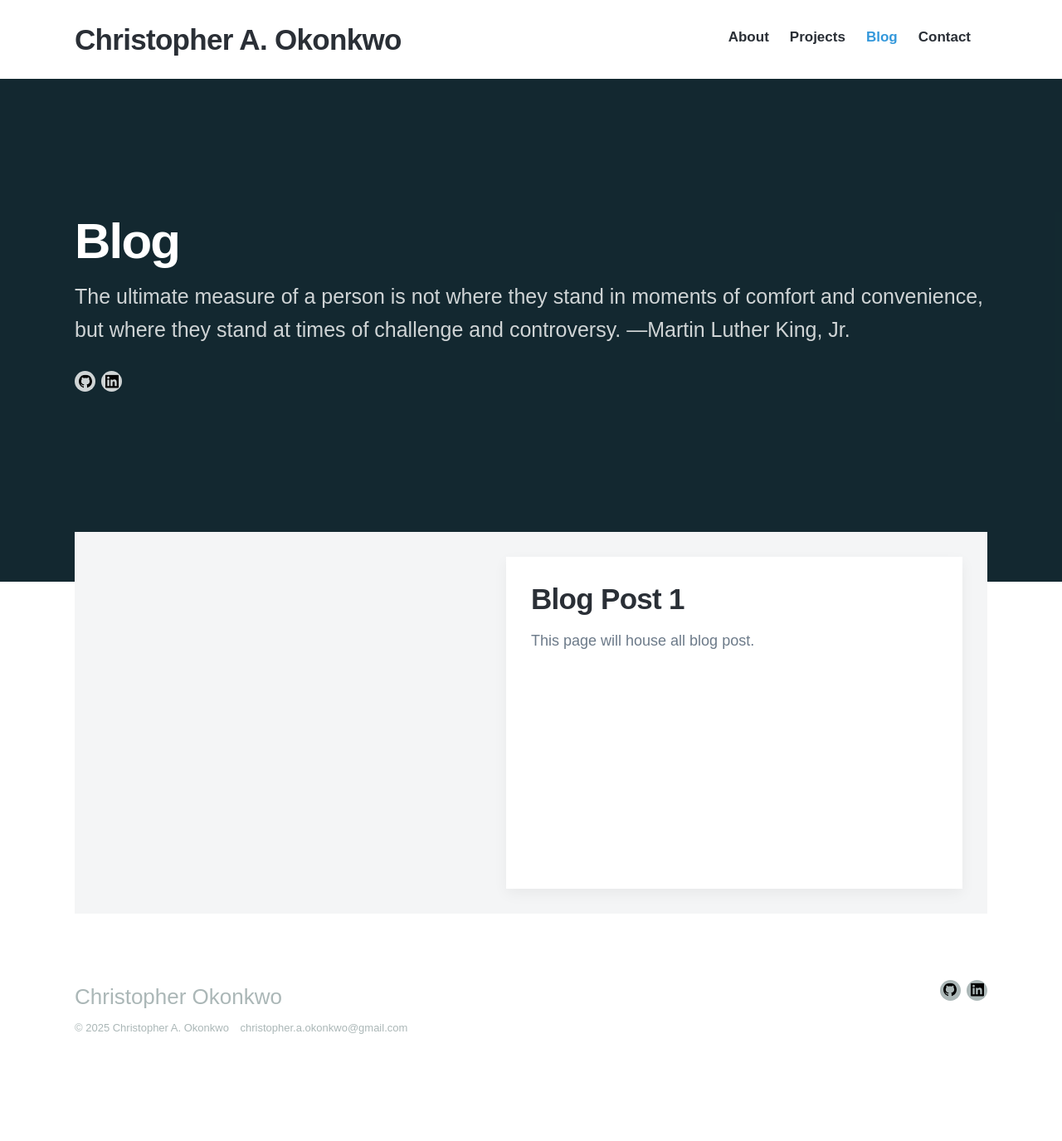
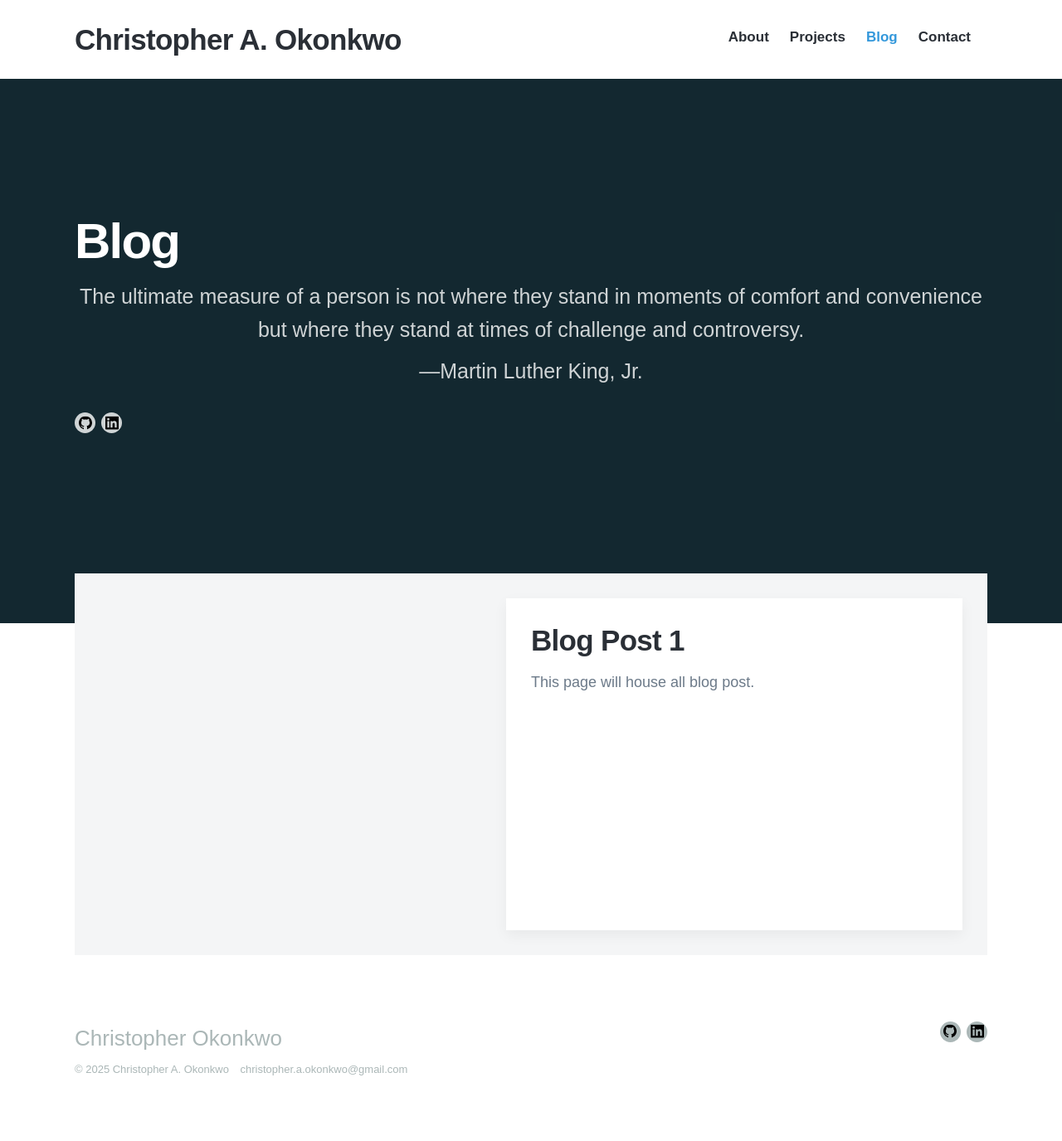
Before and after one commit to crisokonkwo/crisokonkwo.github.io, a Jekyll site: the page built from blog/index.html, in a window 1280 px wide. Shown: the whole page at 83% size. Built offline with Jekyll 4.4.1, drawn with Linux system fonts in a browser that asks for light colours; nearby versions of some CDN libraries; some web fonts are replaced; the list of posts is cut into pages by our own code; before the commit the page ends 1325 px from its top, so only the background shows below that.

Commit message:
Update index.html

```diff
--- a/blog/index.html
+++ b/blog/index.html
@@ -14,8 +14,8 @@
 	<div class="wrap">
 
 		<h1>Blog</h1>
-		<p style="font-size: 25px">The ultimate measure of a person is not where they stand in moments of comfort and convenience, but where they stand at times of challenge and controversy. —Martin Luther King, Jr.
-</p>
+		<p style="font-size: 25px; text-align: center;">The ultimate measure of a person is not where they stand in moments of comfort and convenience but where they stand at times of challenge and controversy.</p>
+		<p style="font-size: 25px; text-align: center;"> —Martin Luther King, Jr. </p>
 
 		{% include socials.html %}
 
```
